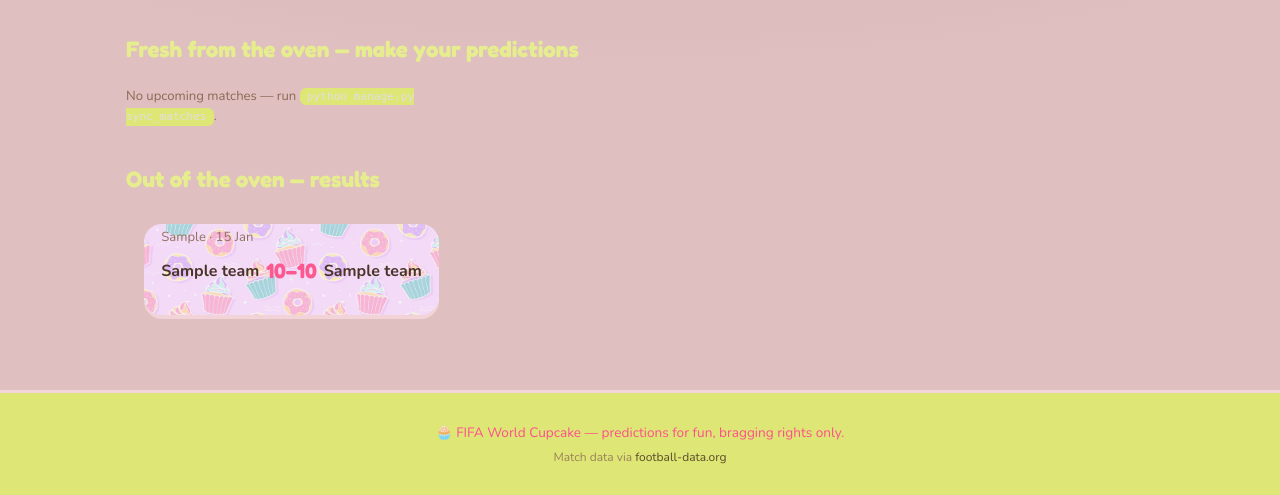
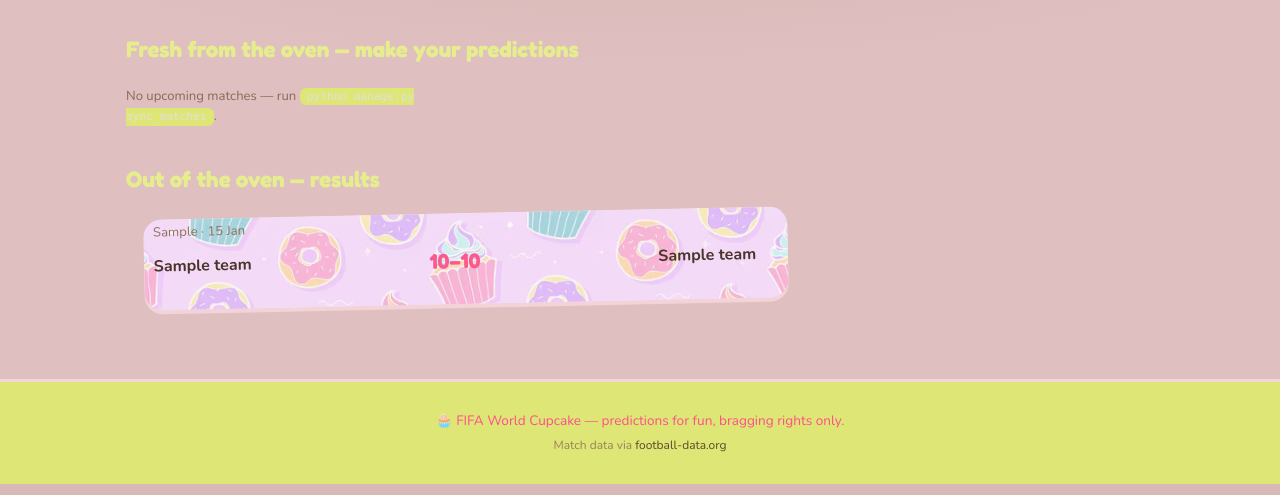
Before and after one commit to MariaKVelcheva/FIFAProno, a Django app: page / in a window 1280 px wide. Shown: the part 327-822 px from the top of the page. Run offline with Django 5.2, Linux system fonts and the light colour scheme; tables that the repository leaves empty hold one stand-in row (values such as "Sample post").

Commit message:
added: match cards style change

```diff
--- a/prono/static/prono/style.css
+++ b/prono/static/prono/style.css
@@ -62,15 +62,52 @@ body {
 }
 .card { background-color: var(--cream); color: var(--choco-text); border-radius: 16px;
   padding: 1.1rem 1.2rem; box-shadow: 0 4px 0 var(--cocoa-700); }
-.match-grid { display: grid; grid-template-columns: repeat(auto-fill, minmax(290px, 1fr)); gap: 1.1rem; }
+.match-grid {
+  display: grid;
+  grid-template-columns: repeat(auto-fill, minmax(260px, 1fr));
+  grid-auto-rows: auto;
+  gap: 1.4rem 1.1rem;
+  align-items: start;
+}
 .two-col { display: grid; grid-template-columns: 1fr 1fr; gap: 1.1rem; }
 @media (max-width: 760px) { .two-col { grid-template-columns: 1fr; } }
+.match-card.wide-card {
+  grid-column: span 2;
+}
+@media (max-width: 600px) {
+  .match-card.wide-card { grid-column: span 1; }
+}
+
+.match-card:nth-child(4n+1) { transform: rotate(-1.2deg); }
+.match-card:nth-child(4n+2) { transform: rotate(0.8deg);  }
+.match-card:nth-child(4n+3) { transform: rotate(-0.5deg); }
+.match-card:nth-child(4n)   { transform: rotate(1.5deg);  }
+
+.match-card:nth-child(3n+1) { margin-top: 0; }
+.match-card:nth-child(3n+2) { margin-top: .6rem; }
+.match-card:nth-child(3n)   { margin-top: -.3rem; }
+
+.match-card:nth-child(5n+1) { padding-left: .6rem;  padding-right: 2rem; }
+.match-card:nth-child(5n+2) { padding-left: 2.2rem; padding-right: .5rem; }
+.match-card:nth-child(5n+3) { padding-left: .4rem;  padding-right: 1.8rem; }
+.match-card:nth-child(5n+4) { padding-left: 1.9rem; padding-right: .6rem; }
+.match-card:nth-child(5n)   { padding-left: .8rem;  padding-right: 2.4rem; }
+
+.match-card:hover {
+  transform: rotate(0deg) translateY(-4px);
+  z-index: 2;
+  box-shadow: 0 8px 0 var(--cocoa-700);
+  transition: transform .2s ease, box-shadow .2s ease;
+}
+
 .match-card {
   position: relative;
   border-radius: 18px;
   padding: 0 1.1rem 1.2rem;
   overflow: hidden;
+  transition: transform .2s ease, box-shadow .2s ease;
 }
+.match-card.locked, .match-card.finished { opacity: .9; }
 
 article {
   margin: 0.7rem 1.1rem;
--- a/prono/templates/prono/base.html
+++ b/prono/templates/prono/base.html
@@ -6,7 +6,7 @@
 <title>{% block title %}FIFA World Cupcake 🧁{% endblock %}</title>
 <link rel="preconnect" href="https://fonts.googleapis.com">
 <link href="https://fonts.googleapis.com/css2?family=Fredoka:wght@500;600;700&family=Nunito:wght@400;600;700&display=swap" rel="stylesheet">
-<link rel="stylesheet" href="{% static 'prono/style.css' %}?v=5">
+<link rel="stylesheet" href="{% static 'prono/style.css' %}?v=6">
 </head>
 <body>
 <nav class="nav">
--- a/prono/templates/prono/dashboard.html
+++ b/prono/templates/prono/dashboard.html
@@ -29,7 +29,7 @@
 <div class="match-grid">
 {% for m in upcoming %}
   {% with p=preds|default:None %}
-  <article class="card match-card {% if not m.is_open %}locked{% endif %}" data-id="{{ m.id }}"
+<article class="card match-card {% if not m.is_open %}locked{% endif %}{% if m.is_knockout %} wide-card{% endif %}" data-id="{{ m.id }}"
     data-home="{{ m.home_team.name|default:'TBD' }}"
     data-away="{{ m.away_team.name|default:'TBD' }}"
     data-meta="{{ m.group|default:m.stage }} · {{ m.kickoff|date:'D d M, H:i' }}"
@@ -63,7 +63,7 @@
 <h2 class="section-title">Out of the oven — results</h2>
 <div class="match-grid">
 {% for m in finished %}
-  <article class="card match-card finished">
+<article class="card match-card finished{% if m.is_knockout %} wide-card{% endif %}">
     <div class="wrapper-edge"></div>
     <p class="meta">{{ m.group|default:m.stage }} · {{ m.kickoff|date:"d M" }}</p>
     <div class="teams final">
```
Also changed, not shown: prono/static/prono/images/cupcake-wrapper-crop.png (added), prono/static/prono/images/cupcakes.webp (deleted), prono/static/prono/images/wrapper.png (deleted).
